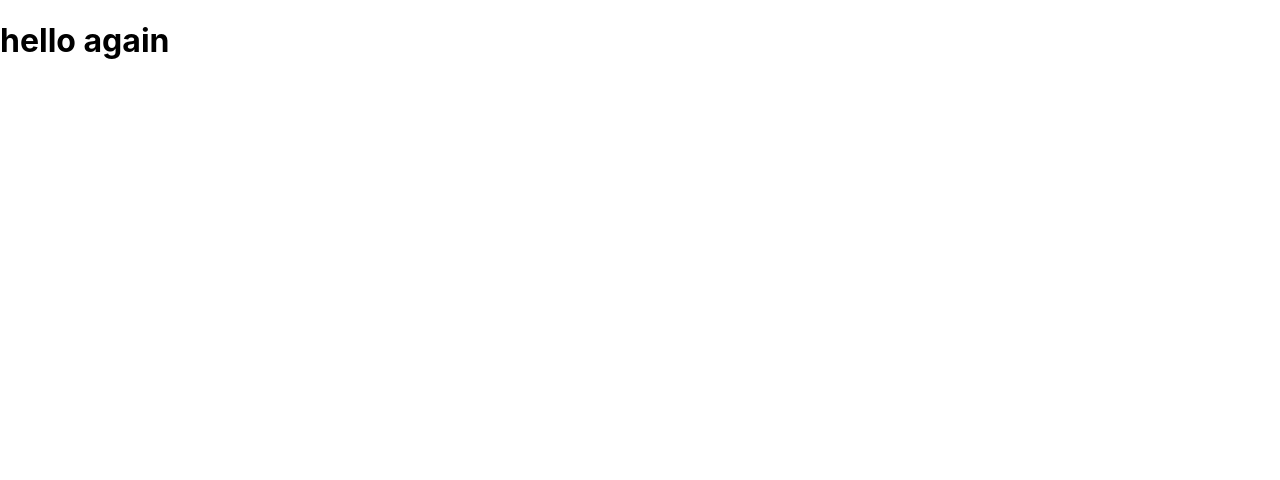
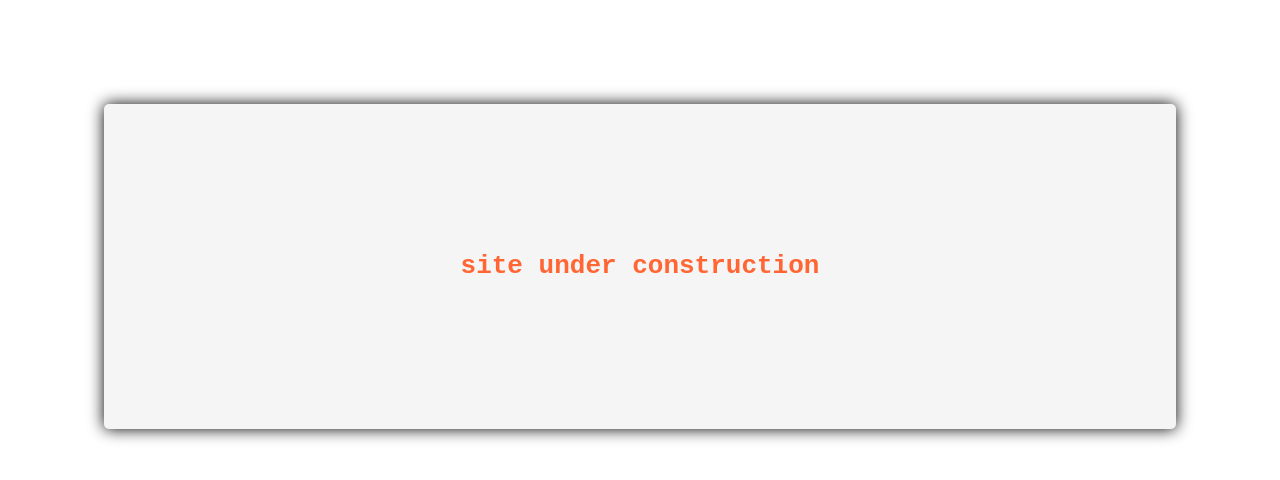
Before and after one commit to ethanBaird/portfolio, a React (Create React App) app: page / in a window 1280 px wide. Shown: the top 480 px of the page. Built offline with nearby package versions, Linux system fonts and the light colour scheme.

Commit message:
under construction

```diff
--- a/package.json
+++ b/package.json
@@ -10,6 +10,7 @@
     "react": "^18.2.0",
     "react-dom": "^18.2.0",
     "react-scripts": "5.0.1",
+    "styled-components": "^5.3.5",
     "web-vitals": "^2.1.4"
   },
   "scripts": {
--- a/src/App.css
+++ /dev/null
@@ -1,38 +0,0 @@
-.App {
-  text-align: center;
-}
-
-.App-logo {
-  height: 40vmin;
-  pointer-events: none;
-}
-
-@media (prefers-reduced-motion: no-preference) {
-  .App-logo {
-    animation: App-logo-spin infinite 20s linear;
-  }
-}
-
-.App-header {
-  background-color: #282c34;
-  min-height: 100vh;
-  display: flex;
-  flex-direction: column;
-  align-items: center;
-  justify-content: center;
-  font-size: calc(10px + 2vmin);
-  color: white;
-}
-
-.App-link {
-  color: #61dafb;
-}
-
-@keyframes App-logo-spin {
-  from {
-    transform: rotate(0deg);
-  }
-  to {
-    transform: rotate(360deg);
-  }
-}
--- a/src/App.js
+++ b/src/App.js
@@ -1,9 +1,8 @@
+import Header from "./containers/header";
 
 function App() {
   return (
-    <div className="App">
-      <h1>hello again</h1>
-    </div>
+    <Header/>
   );
 }
 
--- /dev/null
+++ b/src/containers/header.js
@@ -0,0 +1,27 @@
+import styled from "styled-components";
+
+const Header = () => {
+    return(
+        <Wrapper>
+            <Title>site under construction</Title>
+        </Wrapper>
+    )
+};
+
+const Wrapper = styled.header`
+    background-color: whitesmoke;
+    display: flex;
+    justify-content: center;
+    font-family: monospace;
+    padding: 10em;
+    margin: 8em;
+    border-radius: 5px;
+    box-shadow: 0 0 16px black;
+`
+
+const Title = styled.h1`
+    color: #ff6633;
+
+`
+
+export default Header;
```
Also changed, not shown: 1 other file (tests, documents, lock files or other folders).
